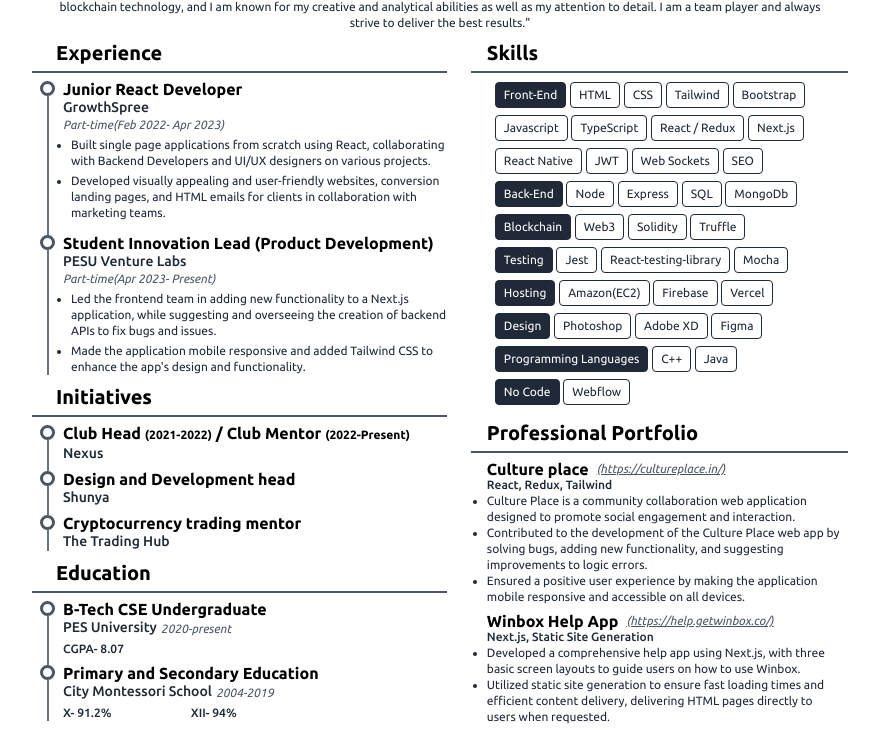
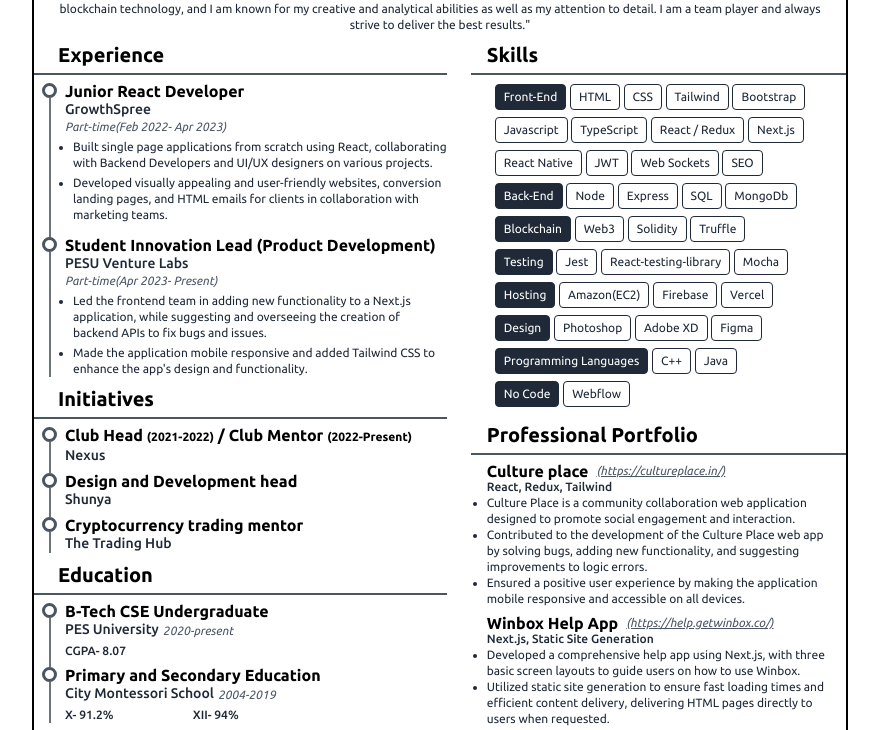
Before and after one commit to Mr-Nayra/Resume, a website built with Vite: page index.html in a window 1280 px wide. Shown: the part 137-867 px from the top of the page, without its empty margins (200-1079 px from the left). Built offline with nearby package versions, Linux system fonts and the light colour scheme.

Commit message:
add border back

```diff
--- a/index.html
+++ b/index.html
@@ -18,8 +18,7 @@
 </head>
 
 <body class="overflow-x-hidden flex items-center justify-center">
-  <div class="pdf " id="pdf">
-    <!-- border-2 border-black -->
+  <div class="pdf border-2 border-black" id="pdf">
     <!-- header -->
     <header class="px-6 py-2 flex flex-row justify-between items-center">
       <div class="h-full flex flex-row items-start">
@@ -195,16 +194,14 @@
             <ul class="list-disc ml-3">
               <li class="text-xs text-gray-800 mt-1">
                 <span class="font-medium">Learn Node-</span>
-                <a href="https://github.com/Mr-Nayra/Learn-Node"
-                  class="italic underline text-gray-600">(https://github.com/Mr-Nayra/Learn-Node)</a>
+                <a href="https://github.com/Mr-Nayra/Learn-Node" class="italic underline text-gray-600">(https://github.com/Mr-Nayra/Learn-Node)</a>
                 <br />
                 Proficient in Node.js and Express.js with expertise in developing RESTful APIs, utilizing SQL and
                 MongoDB for data management and integration.
               </li>
               <li class="text-xs text-gray-800 mt-1">
                 <span class="font-medium">Learn Solidity-</span>
-                <a href="https://github.com/Mr-Nayra/Learn-Node"
-                  class="italic underline text-gray-600">(https://github.com/Mr-Nayra/Learn-Node)</a>
+                <a href="https://github.com/Mr-Nayra/Learn-Node" class="italic underline text-gray-600">(https://github.com/Mr-Nayra/Learn-Node)</a>
                 <br />
                 Skilled in developing decentralized applications (DApps) using React and Solidity, as showcased in
                 this repository.
```
